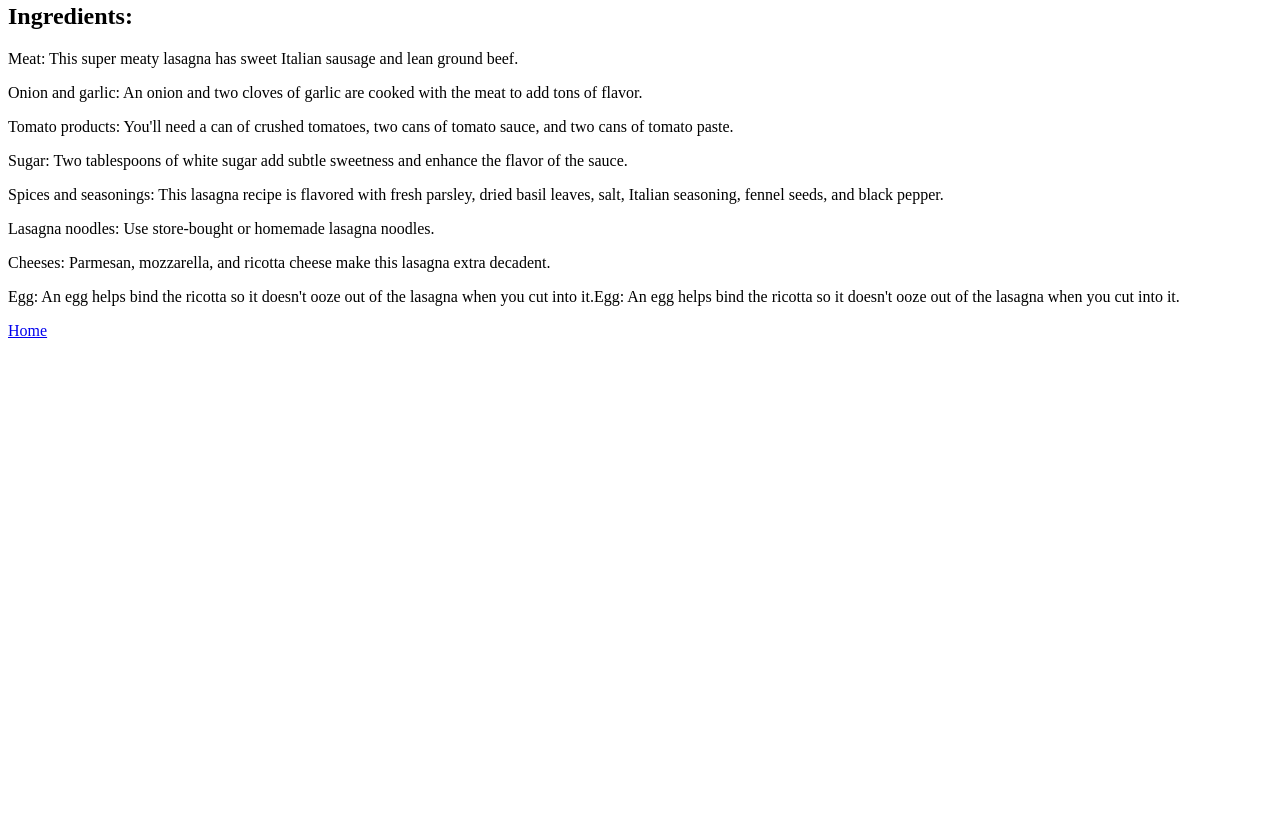
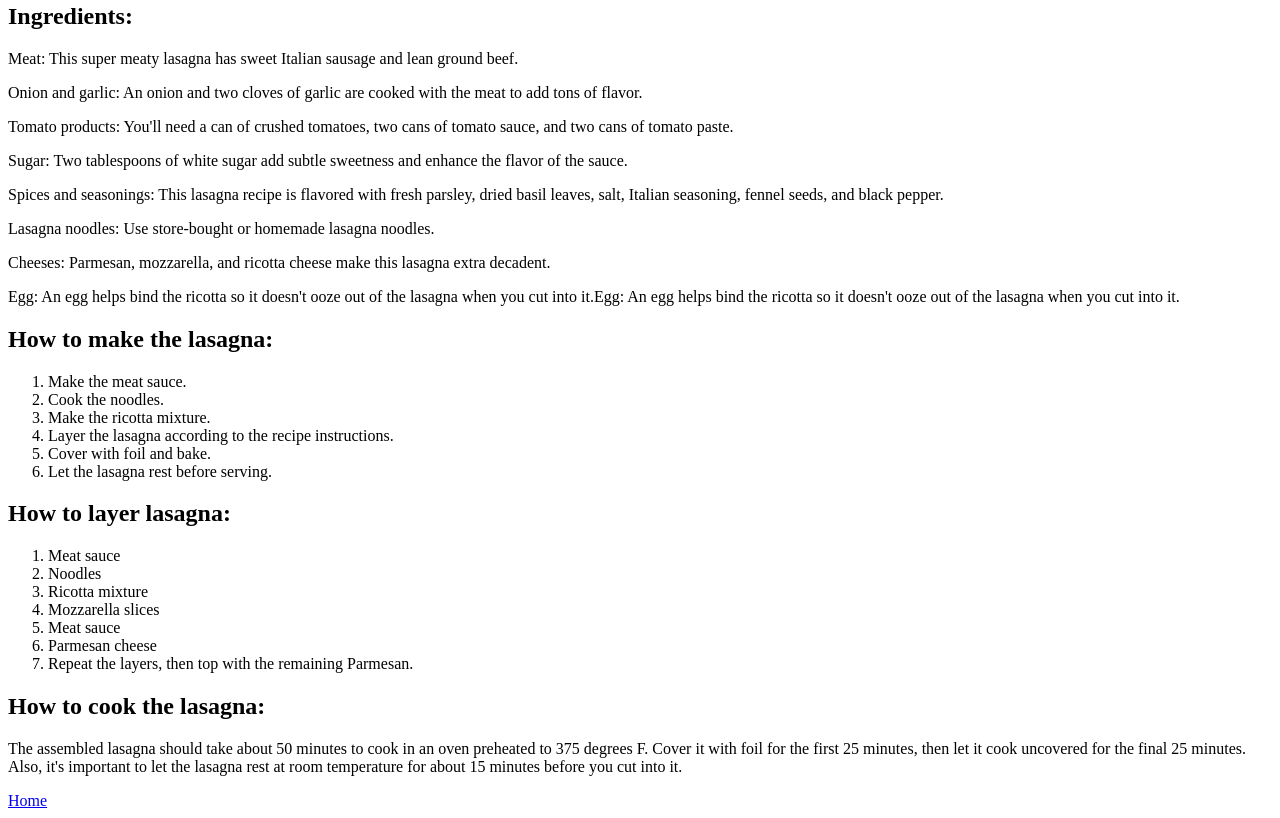
Before and after one commit to roelderoos/odin-recipes, a plain HTML site: page recipes/lasagna.html in a window 1280 px wide. Shown: the part 301-1119 px from the top of the page. Before the commit the page ends 800 px from the top, so only its background shows below. Drawn offline with Linux system fonts and the light colour scheme.

Commit message:
Added steps for the first recipe on how to make it

```diff
--- a/recipes/lasagna.html
+++ b/recipes/lasagna.html
@@ -18,6 +18,30 @@
     <p>Lasagna noodles: Use store-bought or homemade lasagna noodles.</p>
     <p>Cheeses: Parmesan, mozzarella, and ricotta cheese make this lasagna extra decadent.</p>
     <p>Egg: An egg helps bind the ricotta so it doesn't ooze out of the lasagna when you cut into it.Egg: An egg helps bind the ricotta so it doesn't ooze out of the lasagna when you cut into it.</p>
+    <h2>How to make the lasagna:</h2>
+    <ol>
+        <li>Make the meat sauce.</li>
+        <li>Cook the noodles.</li>
+        <li>Make the ricotta mixture.</li>
+        <li>Layer the lasagna according to the recipe instructions.</li>
+        <li>Cover with foil and bake.</li>
+        <li>Let the lasagna rest before serving.</li>
+    </ol>
+    <h2>How to layer lasagna:</h2>
+    <ol>
+        <li>Meat sauce</li>
+        <li>Noodles</li>
+        <li>Ricotta mixture</li>
+        <li>Mozzarella slices</li>
+        <li>Meat sauce</li>
+        <li>Parmesan cheese</li>
+        <li>Repeat the layers, then top with the remaining Parmesan.</li>
+    </ol>
+    <h2>How to cook the lasagna:</h2>
+    <p>The assembled lasagna should take about 50 minutes to cook in an oven preheated to 375 degrees F. Cover it with foil for
+        the first 25 minutes, then let
+        it cook uncovered for the final 25 minutes. Also, it's important to let the lasagna rest at room temperature
+        for about 15 minutes before you cut into it.</p>
     <a href="../index.html">Home</a>
 </body>
 </html>
```
